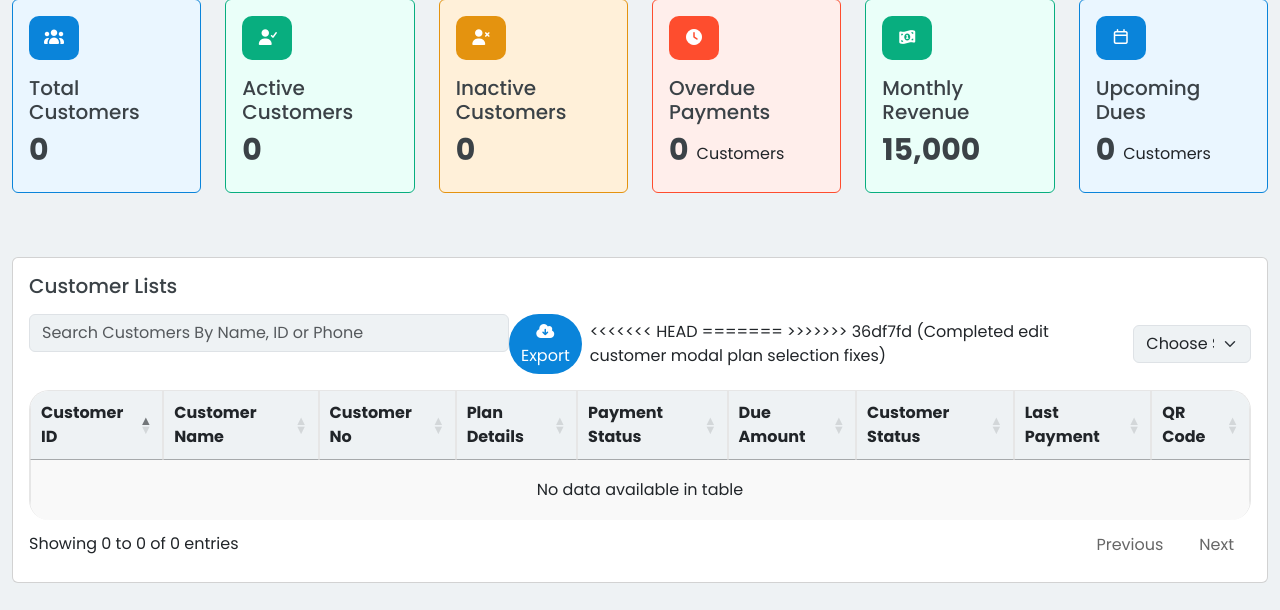
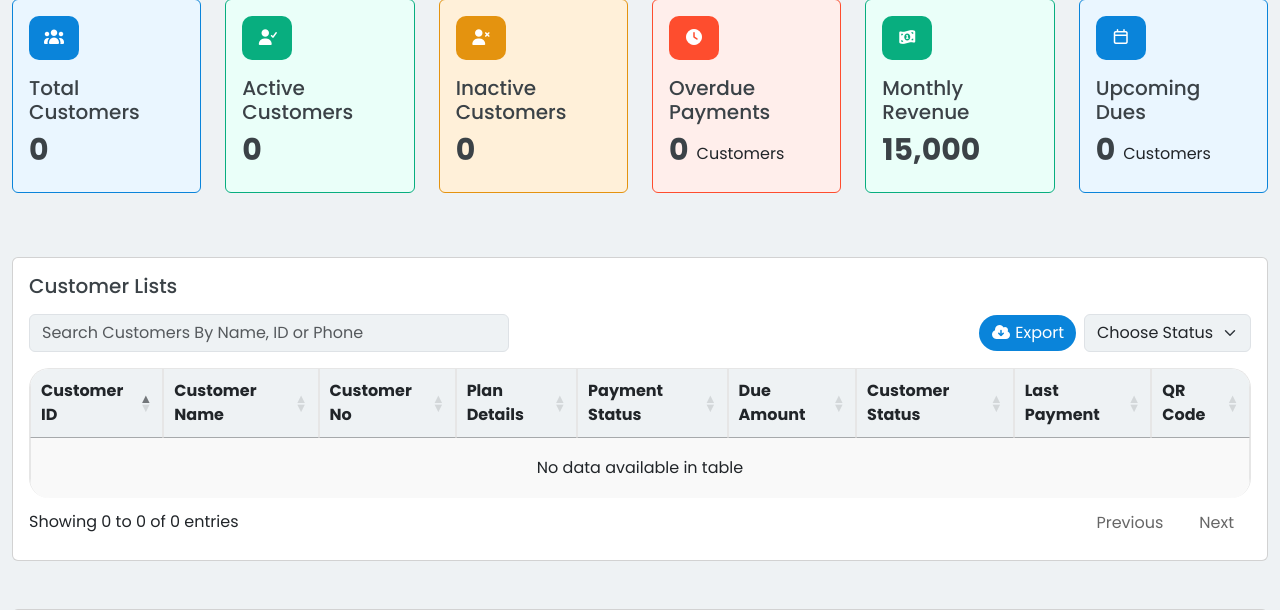
Before and after one commit to developer-tvc/Cable-Operator-Platform, a Django app: page /dashboard/admin/ in a window 1280 px wide. Shown: the part 135-745 px from the top of the page. Run offline with Django 3.2, Linux system fonts and the light colour scheme; the visitor is signed in with stand-in values (Sample User, id 1); data that the repository does not hold is empty; some libraries are stand-ins or nearby versions.

Commit message:
Removed conflict

```diff
--- a/templates/dashboard/dashboard.html
+++ b/templates/dashboard/dashboard.html
@@ -102,20 +102,6 @@
           </a>
         </div>
 
-<<<<<<< HEAD
-        <!-- <div class="d-flex gap-2 align-items-center">
-          <i class="fa-solid fa-filter text-gray"></i>
-          <form method="get" class="d-inline">
-            <select name="plan" class="form-select bg-light-blue" onchange="this.form.submit()">
-              <option value="">Choose Plan</option>
-              <option value="base" {% if plan == "base" %}selected{% endif %}>Base Plan</option>
-              <option value="add_on" {% if plan == "add_on" %}selected{% endif %}>Add-On Plan</option>
-            </select>
-          </form>
-        </div> -->
-
-=======
->>>>>>> 36df7fd (Completed edit customer modal plan selection fixes)
         <form method="get" class="d-inline">
           <select name="status" class="form-select bg-light-blue" onchange="this.form.submit()">
             <option value="">Choose Status</option>
```
